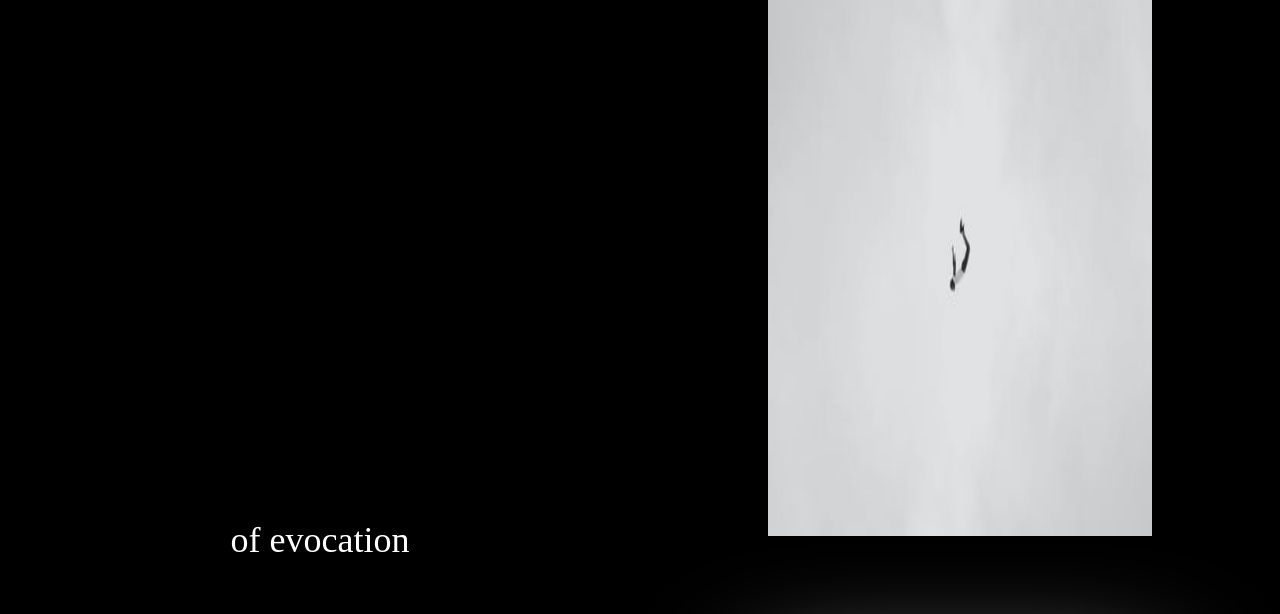
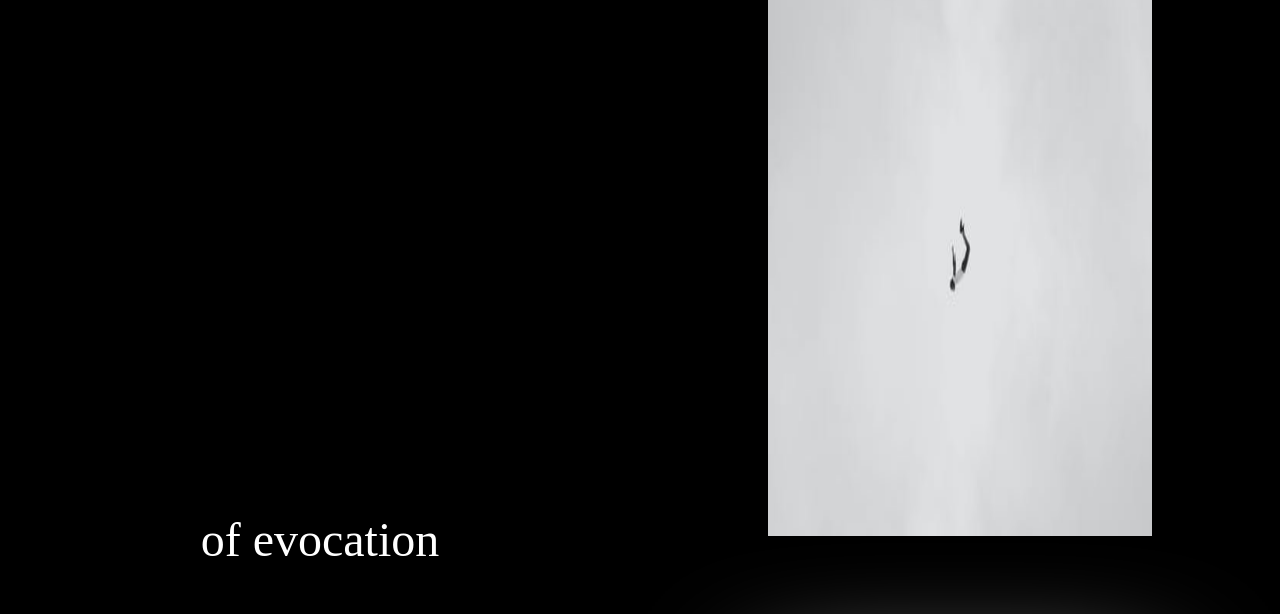
Before and after one commit to artofmayhem/new-parallax, a React (Create React App) app: page / in a window 1280 px wide. Shown: the part 1960-2574 px from the top of the page. Built offline with nearby package versions, Linux system fonts and the light colour scheme; grey boxes are pictures that could not be loaded; a web font is replaced by a local one.

Commit message:
copy adjust

```diff
--- a/src/components/CardSpace.js
+++ b/src/components/CardSpace.js
@@ -84,7 +84,7 @@ export default function CardSpace() {
       {/* Copy Container */}
       <div className={"text-center flex-column justify-evenly text-white text-4xl"} style={{width: '50vw', minWidth: '375px'}}>
         <h3 className={"pb-96"}>The art...</h3>
-        <h3 className={"pt-96"}>of evocation</h3>
+        <h3 className={"pt-96 text-5xl"}>of evocation</h3>
       </div>
       {/* Photo Container */}
       <div
```
